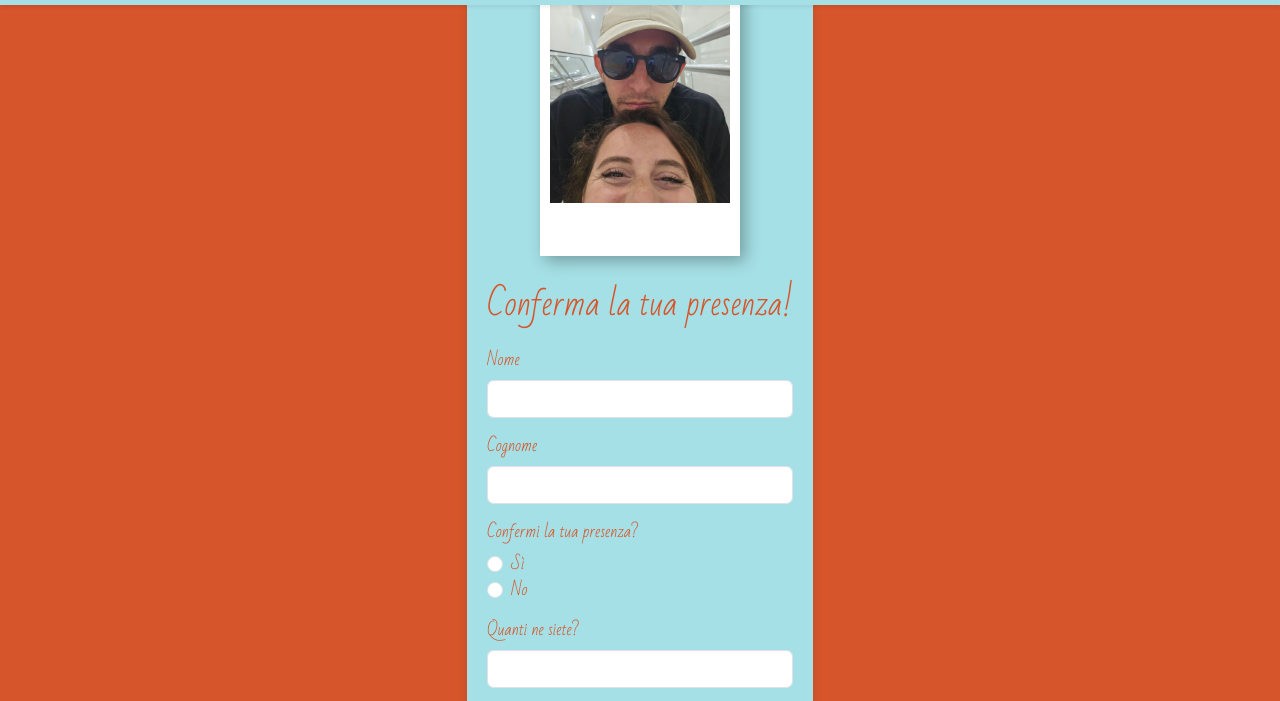
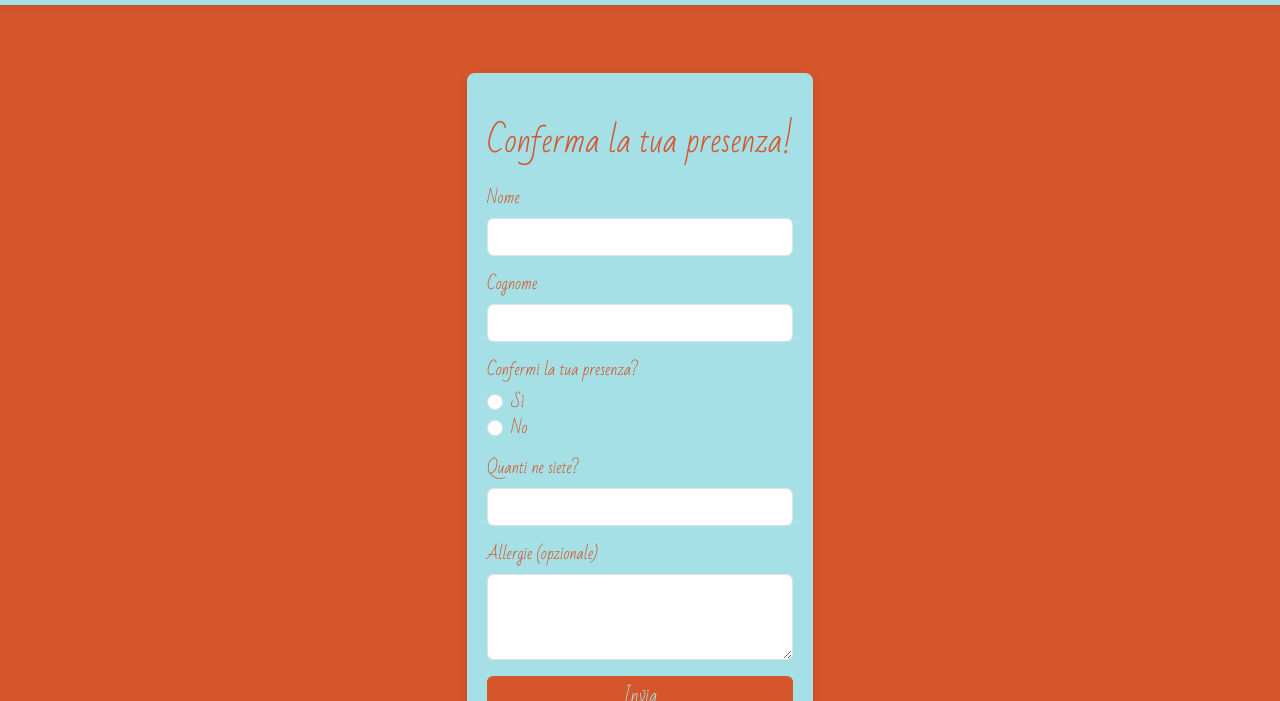
Before and after one commit to AlessandroR94/AlessandroR94.github.io, a plain HTML site: page presenze.html in a window 1280 px wide. Shown: the part 91-792 px from the top of the page. Drawn offline with nearby package versions, Linux system fonts and the light colour scheme.

Commit message:
css changes

```diff
--- a/file.css
+++ b/file.css
@@ -183,21 +183,3 @@ img {
     display: block; /* Rimuove eventuali spazi indesiderati */
     object-fit: cover; /* Adatta l'immagine senza distorsioni */
 }
-
-.polaroid1 {
-    width: 200px;
-    height: 325px; /* Regola l'altezza per coprire lo spazio */
-    padding: 10px;
-    background: white;
-    box-shadow: 5px 5px 15px rgba(0, 0, 0, 0.3);
-    text-align: center;
-    display: flex;
-    align-items: center; /* Centra l'immagine verticalmente */
-    justify-content: center;
-}
-
-.polaroid1 img {
-    width: 100%; /* Occupa tutto lo spazio disponibile */
-    height: auto; /* Mantiene le proporzioni */
-    object-fit: cover;
-}
--- a/presenze.html
+++ b/presenze.html
@@ -36,9 +36,6 @@
 
     <main class="container d-flex justify-content-center align-items-center vh-100">
         <div class="form-container">
-            <div class="gallery">
-                <div class="polaroid1"><img src="tiosservo.jpg" alt="tiosservo" style="margin-bottom: 10px;"></div>
-            </div>
             <h2 style="margin-top: 30px;" class="text-center mb-4">Conferma la tua presenza!</h2>
             <form method="post" action="https://script.google.com/macros/s/AKfycbxxlOLwS3ASOlkJFXvy5ZEyOTSgYP3WjuZvS_Wy1rmreHWrmGEmKCmM2X4qIvq96beB/exec">
                 <div class="mb-3">
```
